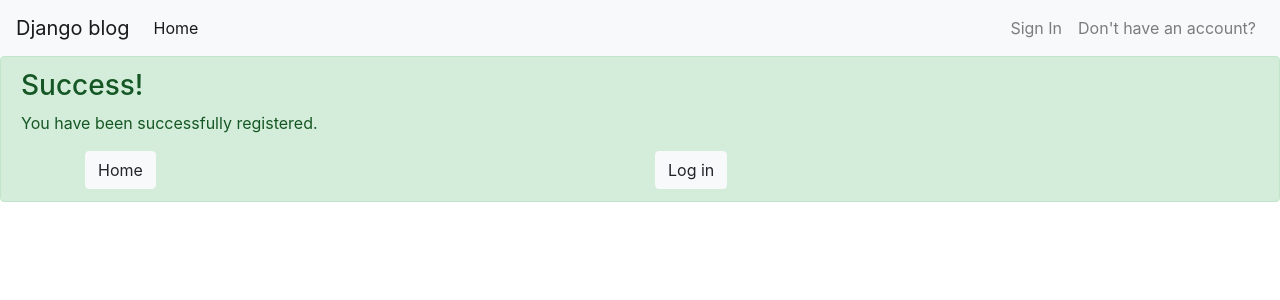
After one commit to eryktr/blog-engine, a Django app: template blog_engine/templates/registration/registration_successful.html in a window 1280 px wide. The commit adds this page. Shown: the top 300 px of the page. Run offline with Django 3.2, Linux system fonts and the light colour scheme; the template is opened without the code that fills it, so the values that code supplies are empty; some libraries are stand-ins or nearby versions.

Commit message:
Created registration forms and templates, Implemented registration

```diff
--- a/blog_engine/blog_engine/urls.py
+++ b/blog_engine/blog_engine/urls.py
@@ -5,5 +5,6 @@ from . import views
 urlpatterns = [
     path('admin/', admin.site.urls),
     path('accounts/', include('django.contrib.auth.urls')),
+    path('accounts/signup', views.signup, name="register"),
     path("", views.index, name="index"),
 ]
--- a/blog_engine/templates/base/base.html
+++ b/blog_engine/templates/base/base.html
@@ -51,6 +51,10 @@
                 <li class="nav-item">
                     <a class="nav-link" href="{% url 'login' %}">Sign In</a>
                 </li>
+
+                <li class="nav-item">
+                    <a class="nav-link" href="{% url 'register' %}">Don't have an account?</a>
+                </li>
             {% endif %}
 
 
--- /dev/null
+++ b/blog_engine/templates/registration/registration_successful.html
@@ -0,0 +1,21 @@
+{% extends "../base/base.html" %}
+
+{% block content %}
+
+    <div class="alert alert-success">
+        <h3>Success!</h3>
+        <p>
+            You have been successfully registered.
+        </p>
+        <div class="container">
+            <div class="row">
+                <div class="col">
+                    <a class="btn btn-light" href="{% url "index" %}">Home</a>
+                </div>
+                <div class="col">
+                    <a class="btn btn-light" href="{% url "login" %}">Log in</a>
+                </div>
+            </div>
+        </div>
+    </div>
+{% endblock %}
```
Also changed, not shown: blog_engine/blog_engine/forms.py (added, +10 -0 lines), blog_engine/blog_engine/views.py (+16 -1 lines), blog_engine/templates/registration/register.html (added, +12 -0 lines). Lines whose indentation alone changed are shown as unchanged.
